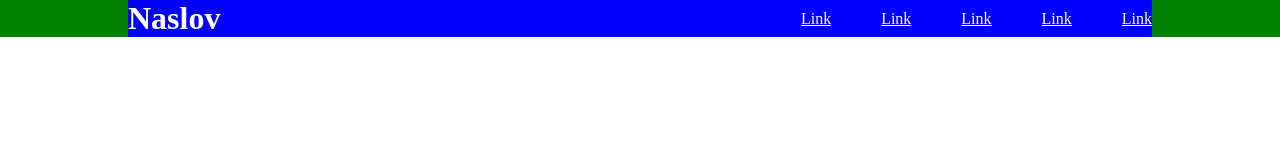
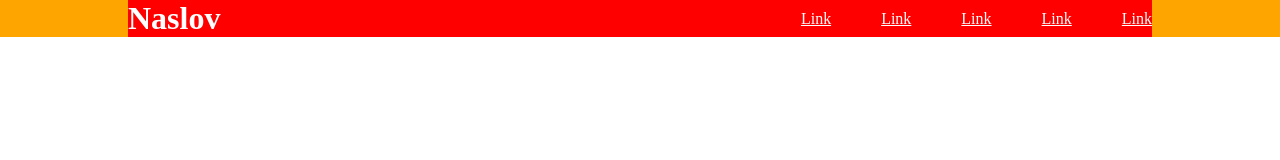
Before and after one commit to MilenceRogonja/MilenceRogonja.github.io, a plain HTML site: page proba/index.html in a window 1280 px wide. Drawn offline with Linux system fonts and the light colour scheme.

Commit message:
Izmena boje

```diff
--- a/proba/assets/css/style.scss
+++ b/proba/assets/css/style.scss
@@ -4,9 +4,9 @@
 }
  header{
     width: 100%;
-    background-color: green;
+    background-color: orange;
     #center{
-        background-color: blue;
+        background-color: red;
         width: 80%;
         margin: 0px auto;
         display: flex;
```
Also changed, not shown: proba/assets/css/style.css, 1 other file.
